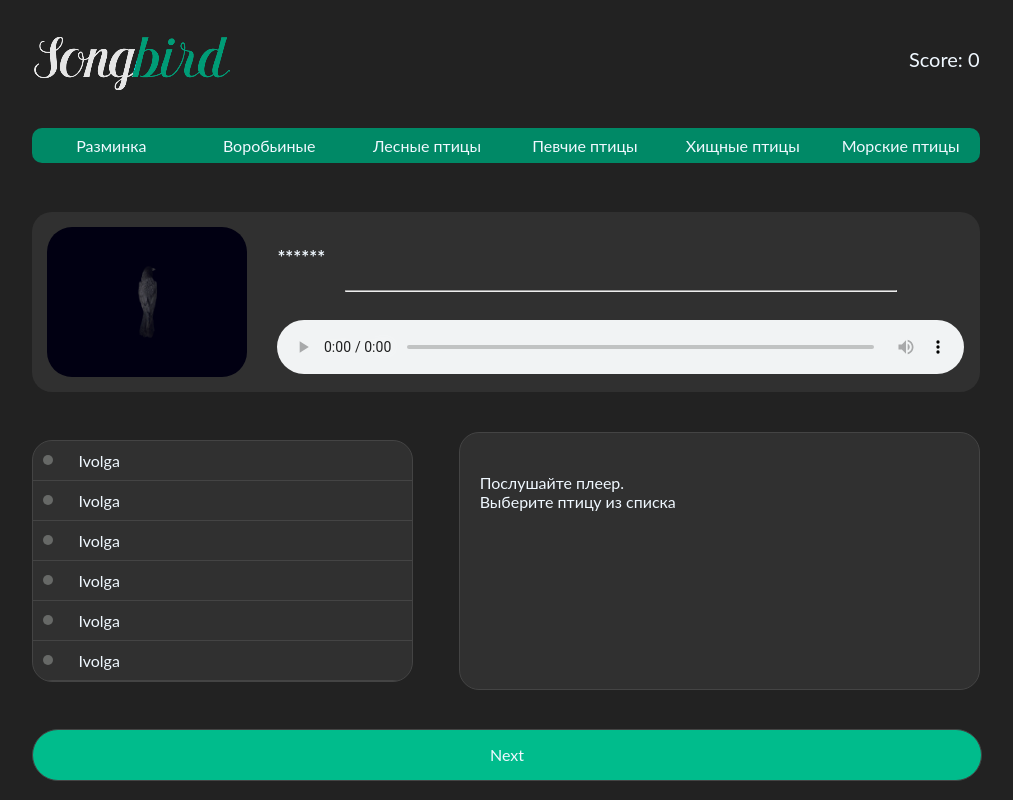
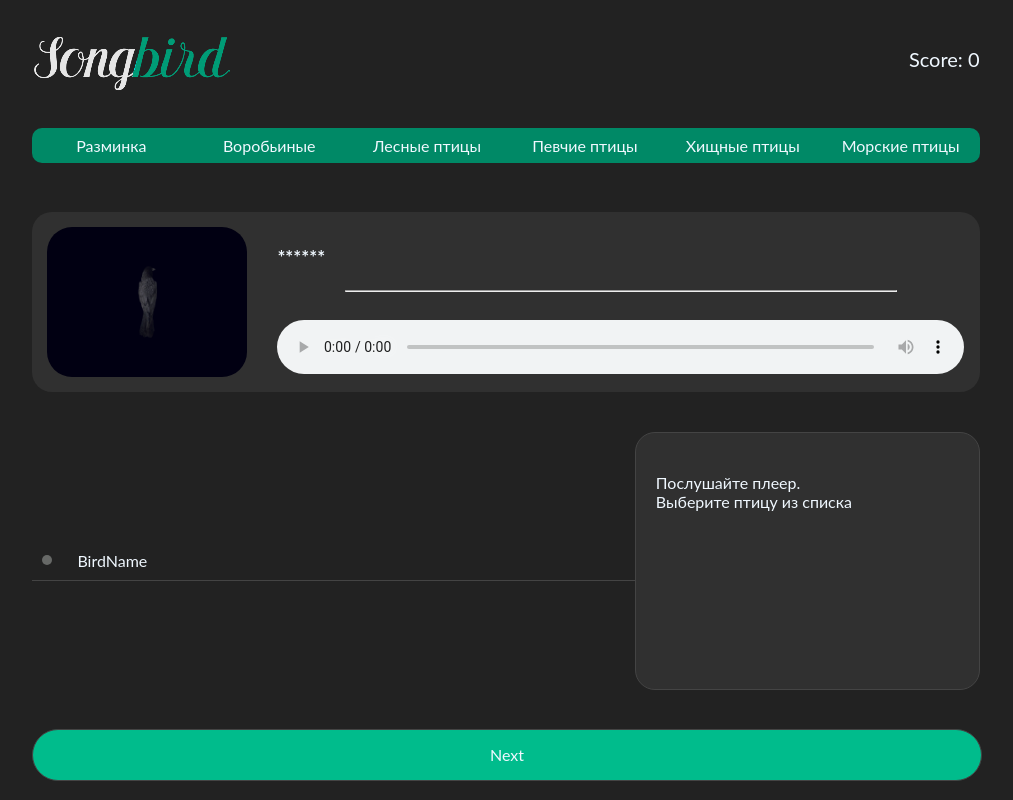
Before and after one commit to Roman-Yarinski/songbird, a React (Create React App) app in the folder songbird/: page / in a window 1280 px wide. Shown: the whole page, without its empty margins (134-1147 px from the left). Built offline with nearby package versions, Linux system fonts and the light colour scheme.

Commit message:
init: add block wthi answers

```diff
--- a/songbird/src/components/Answer/Answer.jsx
+++ b/songbird/src/components/Answer/Answer.jsx
@@ -1,26 +1,14 @@
 import React from "react";
 import s from "./Answer.module.css";
 
-const Answer = (props) => {
+
+const AnswerItem = (props) => {
   return (
-    <div className={s.answer}>
-      <AnswerItem />
-      <AnswerItem />
-      <AnswerItem />
-      <AnswerItem />
-      <AnswerItem />
-      <AnswerItem />
-    </div>
+    <button className={s.answerItem} id={props.number} onClick={props.clickHandler} disabled={props.disabled}>
+      <span className={s.dot} />
+      <p className={s.answerItem_word} id={props.number}>{props.birdName || "BirdName"}</p>
+    </button>
   );
 };
 
-const AnswerItem = (props) => {
-  return (
-    <div className={s.answerItem}>
-      <span className={s.dot} />
-      <p className={s.answerItem_word}>{props.bird || "Ivolga"}</p>
-    </div>
-  );
-};
-
-export default Answer;
+export default AnswerItem;
```
